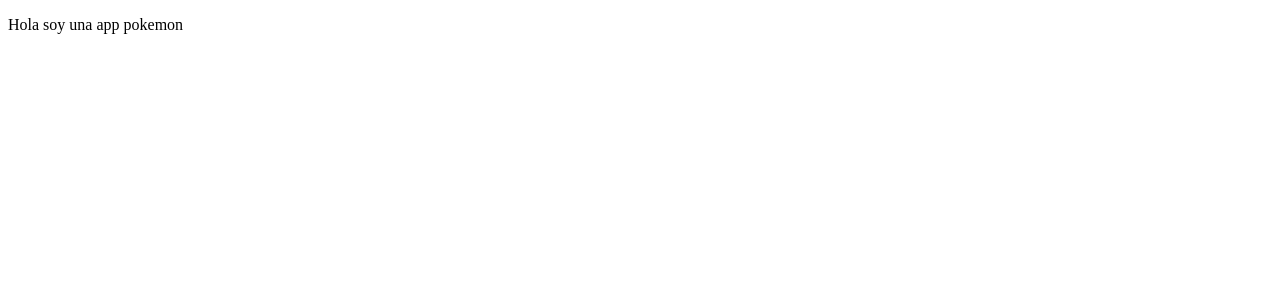
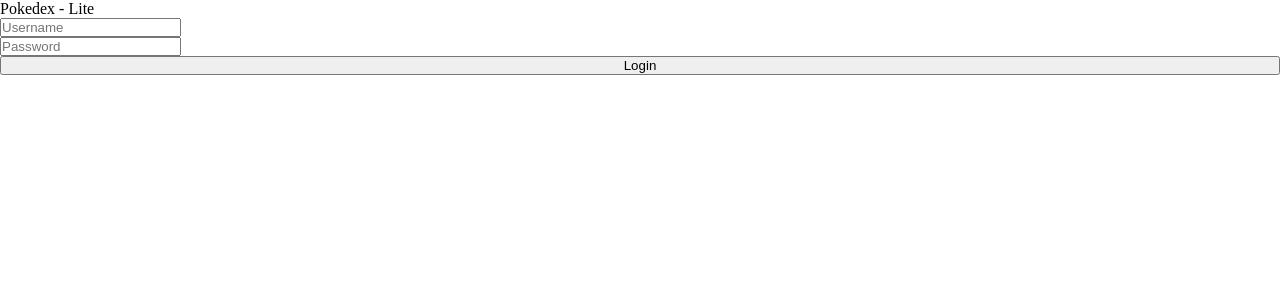
Before and after one commit to ezeqduarte/challengeCertant, a React (Vite) app: page / in a window 1280 px wide. Shown: the top 300 px of the page. Built offline with nearby package versions, Linux system fonts and the light colour scheme.

Commit message:
inicio login

```diff
--- a/package.json
+++ b/package.json
@@ -11,7 +11,8 @@
   },
   "dependencies": {
     "react": "^18.2.0",
-    "react-dom": "^18.2.0"
+    "react-dom": "^18.2.0",
+    "react-router-dom": "^6.12.1"
   },
   "devDependencies": {
     "@types/react": "^18.0.37",
--- a/src/App.css
+++ b/src/App.css
@@ -0,0 +1,5 @@
+* {
+  padding: 0;
+  margin: 0;
+  box-sizing: border-box;
+}
--- a/src/App.jsx
+++ b/src/App.jsx
@@ -1,7 +1,30 @@
+import { Route, Routes } from "react-router-dom";
+import Main from "./components/layout/Main";
+import { useEffect, useState } from "react";
+import Login from "./pages/login/Login";
+import Home from "./pages/home/Home";
+import "./App.css";
+
 function App() {
+  const [logged, setLogged] = useState(false);
+
+  useEffect(() => {}, []);
+
   return (
     <>
-      <p className="read-the-docs">Hola soy una app pokemon</p>
+      <nav className="navbar">
+        <p>Pokedex - Lite</p>
+        {logged && <p>Cerrar sesión</p>}
+      </nav>
+      <Main>
+        <Routes>
+          {logged ? (
+            <Route path="/" element={<Home />}></Route>
+          ) : (
+            <Route path="/" element={<Login />}></Route>
+          )}
+        </Routes>
+      </Main>
     </>
   );
 }
--- /dev/null
+++ b/src/components/layout/Main.jsx
@@ -0,0 +1,5 @@
+import React from "react";
+
+export default function Main({ children }) {
+  return <>{children}</>;
+}
--- a/src/main.jsx
+++ b/src/main.jsx
@@ -1,5 +1,10 @@
 import React from "react";
 import ReactDOM from "react-dom/client";
 import App from "./App.jsx";
+import { BrowserRouter } from "react-router-dom";
 
-ReactDOM.createRoot(document.getElementById("root")).render(<App />);
+ReactDOM.createRoot(document.getElementById("root")).render(
+  <BrowserRouter>
+    <App />
+  </BrowserRouter>
+);
--- /dev/null
+++ b/src/pages/home/Home.jsx
@@ -0,0 +1,5 @@
+import React from "react";
+
+export default function Home() {
+  return <div>Home</div>;
+}
--- /dev/null
+++ b/src/pages/login/Login.css
@@ -0,0 +1,4 @@
+.form-login {
+  display: flex;
+  flex-direction: column;
+}
--- /dev/null
+++ b/src/pages/login/Login.jsx
@@ -0,0 +1,18 @@
+import React from "react";
+import "./Login.css"
+
+export default function Login() {
+  return (
+    <section>
+      <form className="form-login">
+        <label>
+          <input placeholder="Username" type="text" />
+        </label>
+        <label>
+          <input placeholder="Password" type="text" />
+        </label>
+        <button type="button">Login</button>
+      </form>
+    </section>
+  );
+}
```
Also changed, not shown: 1 other file (tests, documents, lock files or other folders).
